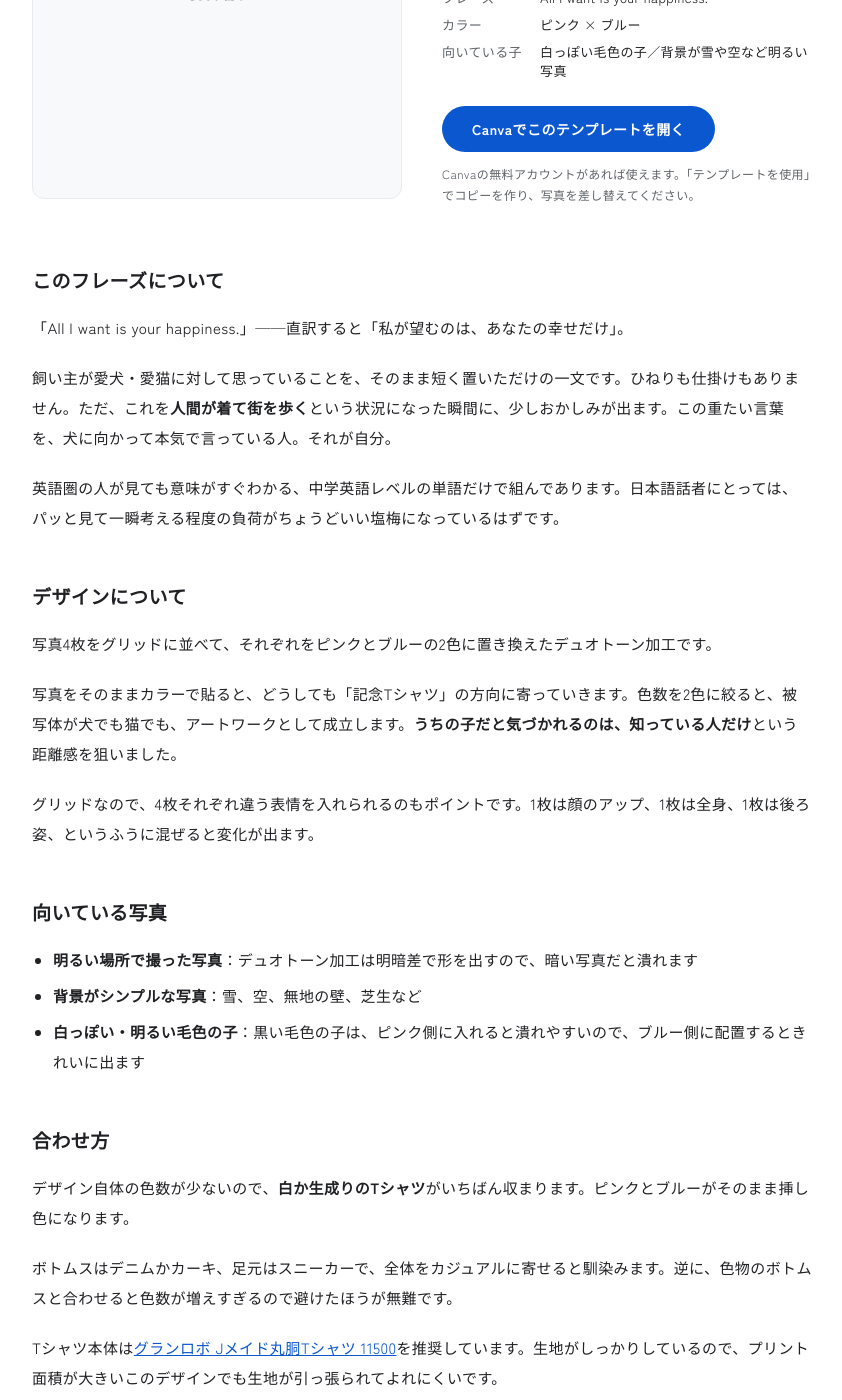
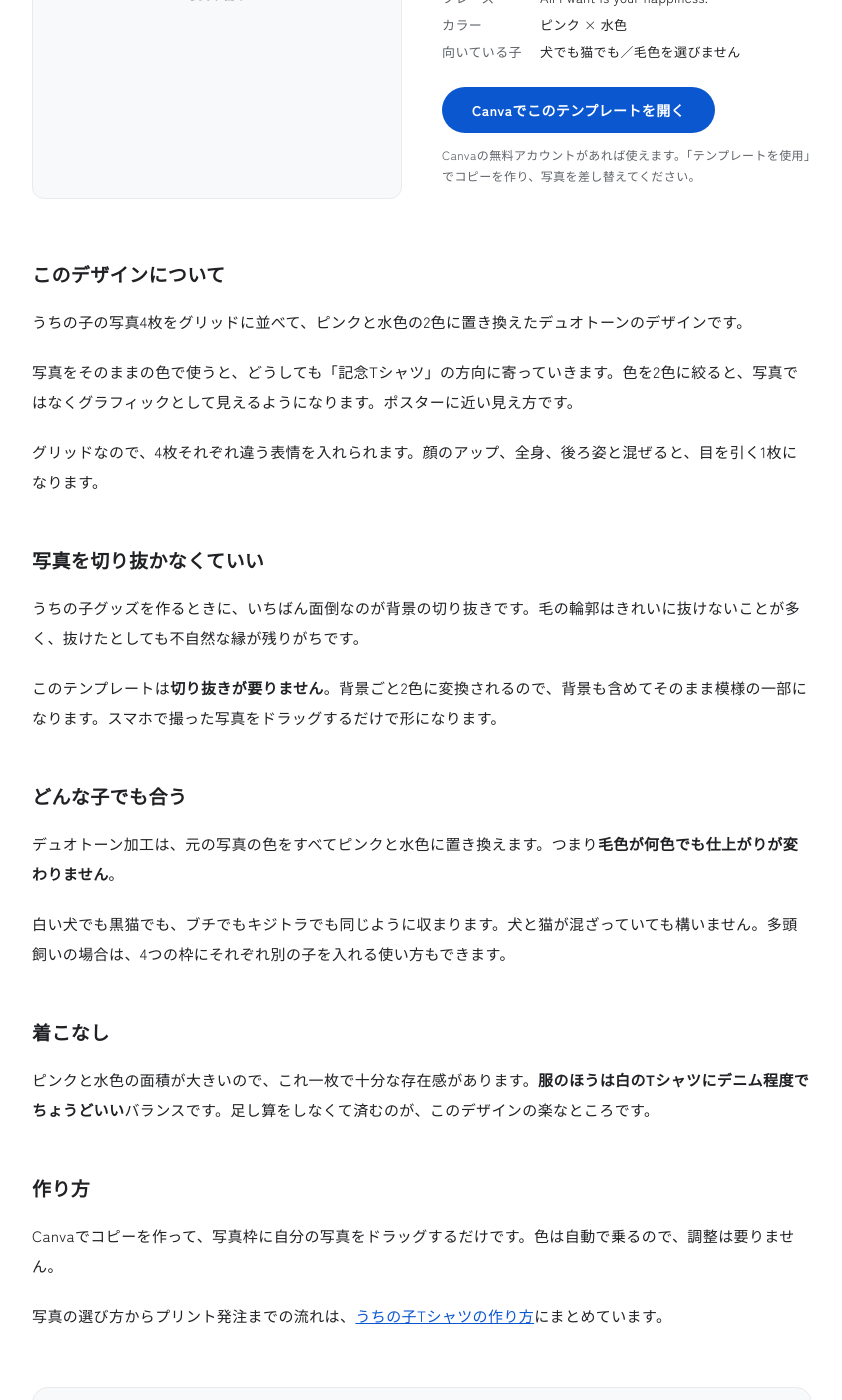
Before and after one commit to ayu030/dousenarauchino, a Jekyll site: the page built from _templates/happiness-pink.md, in a window 1280 px wide and 1400 px high, scrolled down 447 px. Shown: the whole window, without its empty margins (218-1060 px from the left). Built offline with Jekyll 4.4.1, drawn with Linux system fonts in a browser that asks for light colours; some of the changed text lies outside the part shown.

Commit message:
Rewrite happiness-pink copy per feedback
Updated the description and color scheme for the template, emphasizing a dual-tone design that accommodates various pet colors without requiring photo cropping.

```diff
--- a/_templates/happiness-pink.md
+++ b/_templates/happiness-pink.md
@@ -1,44 +1,38 @@
 ---
 title: "All I want is your happiness.（ピンク×ブルー）"
-description: "アート感のあるデュオトーングリッド。うちの子の写真4枚をピンクとブルーに振り分けて、ポスターみたいに仕上げるテンプレートです。"
+description: "写真を切り抜かずにそのまま使えるデュオトーンのグリッドデザイン。犬でも猫でも、毛色を選ばずに作れるうちの子Tシャツの無料Canvaテンプレートです。"
 phrase: "All I want is your happiness."
-color: "ピンク × ブルー"
-pet: "白っぽい毛色の子／背景が雪や空など明るい写真"
+color: "ピンク × 水色"
+pet: "犬でも猫でも／毛色を選びません"
 canva: "https://canva.link/x5y7edu8x0ed7ps"
 ---
 
-## このフレーズについて
+## このデザインについて
 
-「All I want is your happiness.」——直訳すると「私が望むのは、あなたの幸せだけ」。
+うちの子の写真4枚をグリッドに並べて、ピンクと水色の2色に置き換えたデュオトーンのデザインです。
 
-飼い主が愛犬・愛猫に対して思っていることを、そのまま短く置いただけの一文です。ひねりも仕掛けもありません。ただ、これを**人間が着て街を歩く**という状況になった瞬間に、少しおかしみが出ます。この重たい言葉を、犬に向かって本気で言っている人。それが自分。
+写真をそのままの色で使うと、どうしても「記念Tシャツ」の方向に寄っていきます。色を2色に絞ると、写真ではなくグラフィックとして見えるようになります。ポスターに近い見え方です。
 
-英語圏の人が見ても意味がすぐわかる、中学英語レベルの単語だけで組んであります。日本語話者にとっては、パッと見て一瞬考える程度の負荷がちょうどいい塩梅になっているはずです。
+グリッドなので、4枚それぞれ違う表情を入れられます。顔のアップ、全身、後ろ姿と混ぜると、目を引く1枚になります。
 
-## デザインについて
+## 写真を切り抜かなくていい
 
-写真4枚をグリッドに並べて、それぞれをピンクとブルーの2色に置き換えたデュオトーン加工です。
+うちの子グッズを作るときに、いちばん面倒なのが背景の切り抜きです。毛の輪郭はきれいに抜けないことが多く、抜けたとしても不自然な縁が残りがちです。
 
-写真をそのままカラーで貼ると、どうしても「記念Tシャツ」の方向に寄っていきます。色数を2色に絞ると、被写体が犬でも猫でも、アートワークとして成立します。**うちの子だと気づかれるのは、知っている人だけ**という距離感を狙いました。
+このテンプレートは**切り抜きが要りません**。背景ごと2色に変換されるので、背景も含めてそのまま模様の一部になります。スマホで撮った写真をドラッグするだけで形になります。
 
-グリッドなので、4枚それぞれ違う表情を入れられるのもポイントです。1枚は顔のアップ、1枚は全身、1枚は後ろ姿、というふうに混ぜると変化が出ます。
+## どんな子でも合う
 
-## 向いている写真
+デュオトーン加工は、元の写真の色をすべてピンクと水色に置き換えます。つまり**毛色が何色でも仕上がりが変わりません**。
 
-- **明るい場所で撮った写真**：デュオトーン加工は明暗差で形を出すので、暗い写真だと潰れます
-- **背景がシンプルな写真**：雪、空、無地の壁、芝生など
-- **白っぽい・明るい毛色の子**：黒い毛色の子は、ピンク側に入れると潰れやすいので、ブルー側に配置するときれいに出ます
+白い犬でも黒猫でも、ブチでもキジトラでも同じように収まります。犬と猫が混ざっていても構いません。多頭飼いの場合は、4つの枠にそれぞれ別の子を入れる使い方もできます。
 
-## 合わせ方
+## 着こなし
 
-デザイン自体の色数が少ないので、**白か生成りのTシャツ**がいちばん収まります。ピンクとブルーがそのまま挿し色になります。
-
-ボトムスはデニムかカーキ、足元はスニーカーで、全体をカジュアルに寄せると馴染みます。逆に、色物のボトムスと合わせると色数が増えすぎるので避けたほうが無難です。
-
-Tシャツ本体は[グランロボ Jメイド丸胴Tシャツ 11500](/#tshirt)を推奨しています。生地がしっかりしているので、プリント面積が大きいこのデザインでも生地が引っ張られてよれにくいです。
+ピンクと水色の面積が大きいので、これ一枚で十分な存在感があります。**服のほうは白のTシャツにデニム程度でちょうどいい**バランスです。足し算をしなくて済むのが、このデザインの楽なところです。
 
 ## 作り方
 
-Canvaでコピーを作って、写真枠に自分の写真をドラッグするだけです。デュオトーンの色は自動で乗るので、色の調整は不要です。
+Canvaでコピーを作って、写真枠に自分の写真をドラッグするだけです。色は自動で乗るので、調整は要りません。
 
 写真の選び方からプリント発注までの流れは、[うちの子Tシャツの作り方](/blog/uchinoko-tshirt-tsukurikata/)にまとめています。
```
